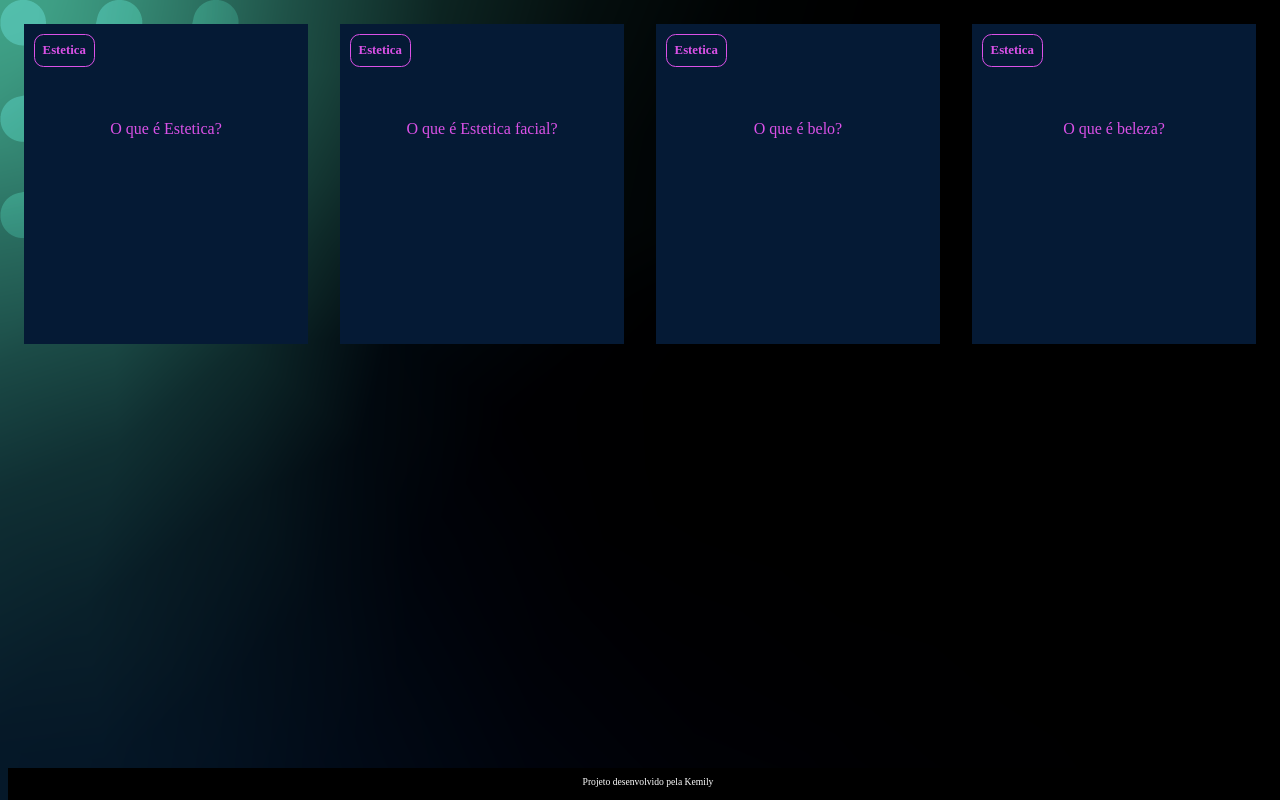
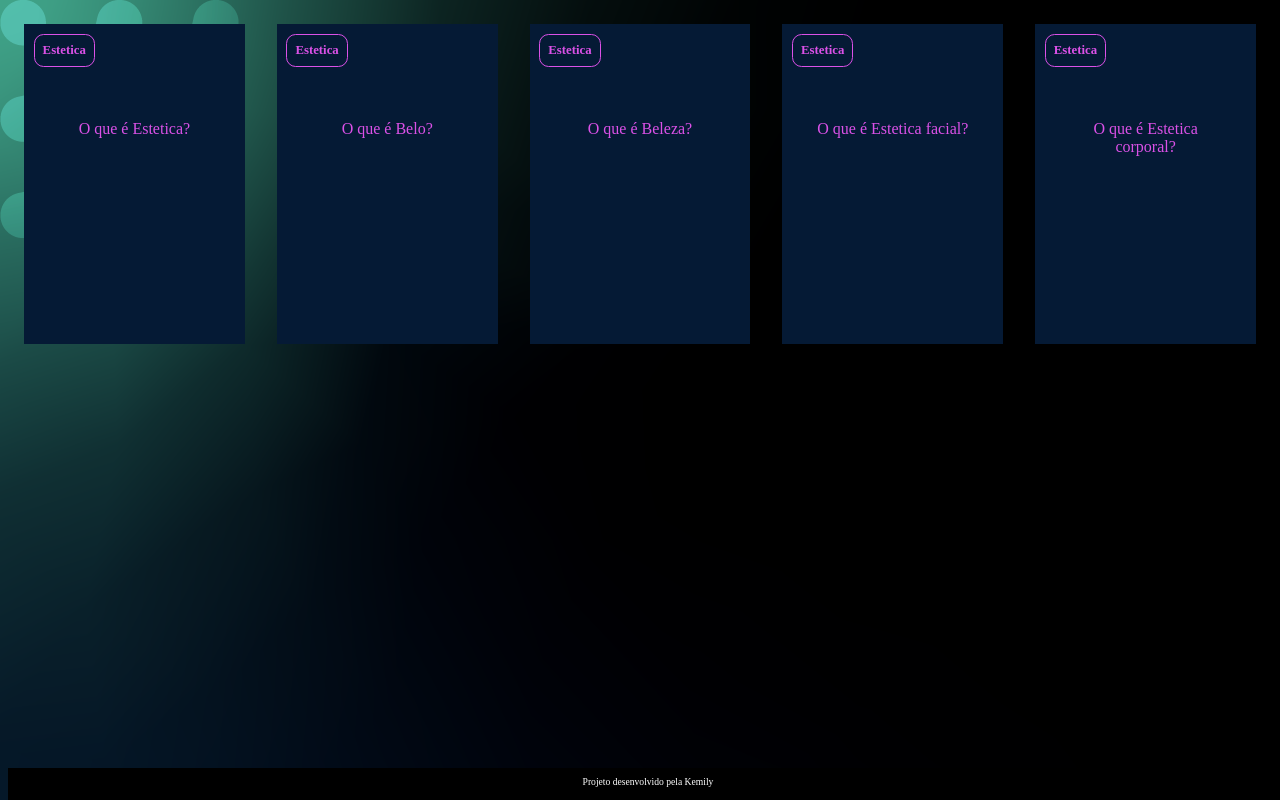
Before and after one commit to Kekegata/keke, a plain HTML site: page index.html in a window 1280 px wide. Drawn offline with Linux system fonts and the light colour scheme; files that its build step writes are made by us from their sources; files whose address does not match are found by name.

Commit message:
Add files via upload

```diff
--- /dev/null
+++ b/app.js
@@ -0,0 +1,29 @@
+function criaCartao(categoria, pergunta, resposta) {
+    let container = document.getElementById('container')
+    let cartao = document.createElement('article')
+    cartao.className = 'cartao'
+
+    cartao.innerHTML = `
+    <div class="cartao__conteudo">
+    <h3>${categoria}</h3>
+    <div class="cartao__conteudo__pergunta">
+        <p>${pergunta}</p>
+    </div>
+    <div class="cartao__conteudo__resposta">
+        <p>${resposta}</p>
+    </div>
+    </div>
+    `
+
+    let respostaEstaVisivel = false
+
+    function viraCartao() {
+        respostaEstaVisivel = !respostaEstaVisivel
+        cartao.classList.toggle('active', respostaEstaVisivel)
+    }
+    cartao.addEventListener('click', viraCartao)
+
+
+    container.appendChild(cartao)
+
+}
--- a/index.html
+++ b/index.html
@@ -16,40 +16,7 @@
                         <p>O que é Estetica?</p>
                     </div>
                     <div class="cartao__conteudo__resposta">
-                        <p> Ela investiga como a nossa percepção do belo é influenciada por fatores culturais, psicológicos e sociais. </p>
-                    </div>
-                </div>
-            </article>
-            <article class="cartao">
-                <div class="cartao__conteudo">
-                    <h3>Estetica</h3>
-                    <div class="cartao__conteudo__pergunta">
-                        <p>O que é Estetica facial?</p>
-                    </div>
-                    <div class="cartao__conteudo__resposta">
-                        <p> Se dedica a melhorar a saúde e aparência da pele do rosto, incluindo tratamentos para rejuvenescimento, correção de imperfeições e realce da beleza natural. </p>
-                    </div>
-                </div>
-            </article>
-            <article class="cartao">
-                <div class="cartao__conteudo">
-                    <h3>Estetica</h3>
-                    <div class="cartao__conteudo__pergunta">
-                        <p>O que é belo?</p>
-                    </div>
-                    <div class="cartao__conteudo__resposta">
-                    <p>O belo é algo que causa prazer, admiração ou deleite, seja pela sua forma, proporções harmoniosas, beleza estética ou por um significado</p>
-                    </div>
-                </div>
-            </article>
-            <article class="cartao">
-                <div class="cartao__conteudo">
-                    <h3>Estetica</h3>
-                    <div class="cartao__conteudo__pergunta">
-                        <p>O que é beleza?</p>
-                    </div>
-                    <div class="cartao__conteudo__resposta">
-                    <p>Qualidade, propriedade, caráter ou virtude do que é belo; manifestação característica do belo.</p>
+                        <p>Ela investiga como a nossa percepção do belo é influenciada por fatores culturais, psicológicos e sociais.</p>
                     </div>
                 </div>
             </article>
@@ -58,5 +25,7 @@
     <footer>
         <p>Projeto desenvolvido pela Kemily</p>
     </footer>
+    <script src="app.js"></script>
+    <script src="perguntas.js"></script>
 </body>
 </html>
--- /dev/null
+++ b/perguntas.js
@@ -0,0 +1,23 @@
+criaCartao(
+    'Estetica',
+    'O que é Belo?',
+    'O belo é algo que causa prazer, admiração ou deleite, seja pela sua forma, proporções harmoniosas, beleza estética ou por um significado.'
+)
+
+criaCartao(
+    'Estetica',
+    'O que é Beleza?',
+    'Qualidade, propriedade, caráter ou virtude do que é belo; manifestação característica do belo.'
+)
+
+criaCartao(
+    'Estetica',
+    'O que é Estetica facial?',
+    'Ramo da estética que cuida da beleza e saúde da pele do rosto, utilizando diversos tratamentos e procedimentos para melhorar a aparência e corrigir imperfeições.'
+)
+
+criaCartao(
+    'Estetica',
+    'O que é Estetica corporal?',
+    'Refere-se aos cuidados com a aparência e a saúde do corpo, envolvendo procedimentos e tratamentos que visam melhorar a forma, a textura da pele, a proporção corporal e, consequentemente, a autoestima.'
+)
```
Also changed, not shown: bg-mobile.webp (added), bg-tablet.webp (added).
